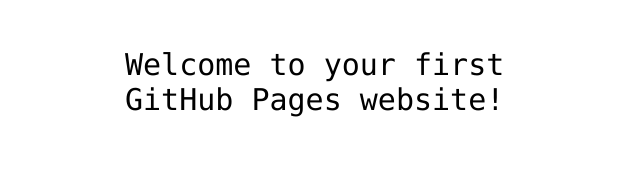
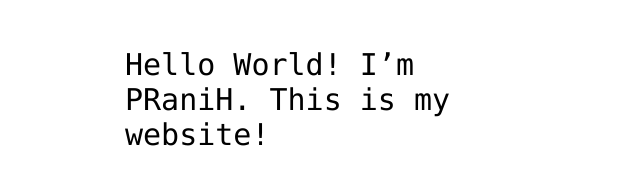
Before and after one commit to PRaniH/PRaniH.github.io, a plain HTML site: page index.html in a window 1280 px wide. Shown: the part 341-526 px from the top of the page, without its empty margins (315-955 px from the left). Drawn offline with Linux system fonts and the light colour scheme.

Commit message:
Added my introduction by replacing
generic hello world message

```diff
--- a/index.html
+++ b/index.html
@@ -11,8 +11,8 @@
 
 <img src="https://octodex.github.com/images/daftpunktocat-thomas.gif" id="octocat" alt="octocat-gif" />
 
-<!-- Change this code here by copy and pasting your template on line 15 -->
-<p>Welcome to your first GitHub Pages website!</p>
+<!-- Changed this code here by copy and pasting template on line 15 -->
+<p>Hello World! I’m PRaniH. This is my website!</p>
 
 </body>
 </html>
```
